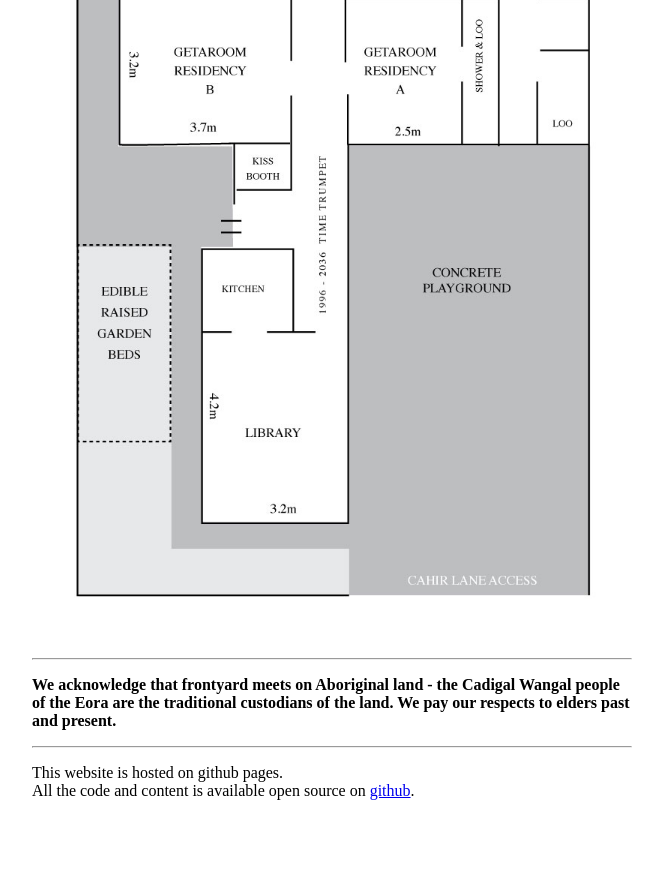
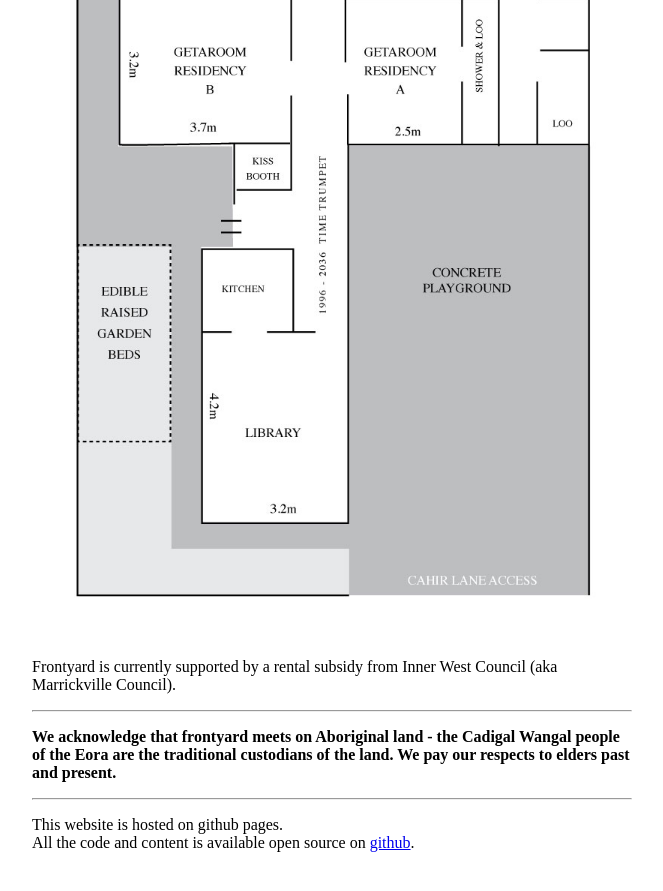
Before and after one commit to frontyardprojects/frontyardprojects.github.io, a Jekyll site: the page built from index.md, in a window 1280 px wide and 900 px high, scrolled down 1336 px. Shown: the top 891 px of the window, without its empty margins (308-971 px from the left). Built offline with Jekyll 4.4.1, drawn with Linux system fonts in a browser that asks for light colours; before the commit the page ends 2184 px from its top, so only the background shows below that.

Commit message:
acknowledge inner west council

```diff
--- a/index.md
+++ b/index.md
@@ -22,6 +22,9 @@ If you want to make a donation the Frontyard banking details are:
 **BSB 032067 / account # 577740**
 and email us what you would like to "cover us" for.
 
+
 ------
 
 ![floorplan](/images/floorplan.jpg)
+
+Frontyard is currently supported by a rental subsidy from Inner West Council (aka Marrickville Council).
```
